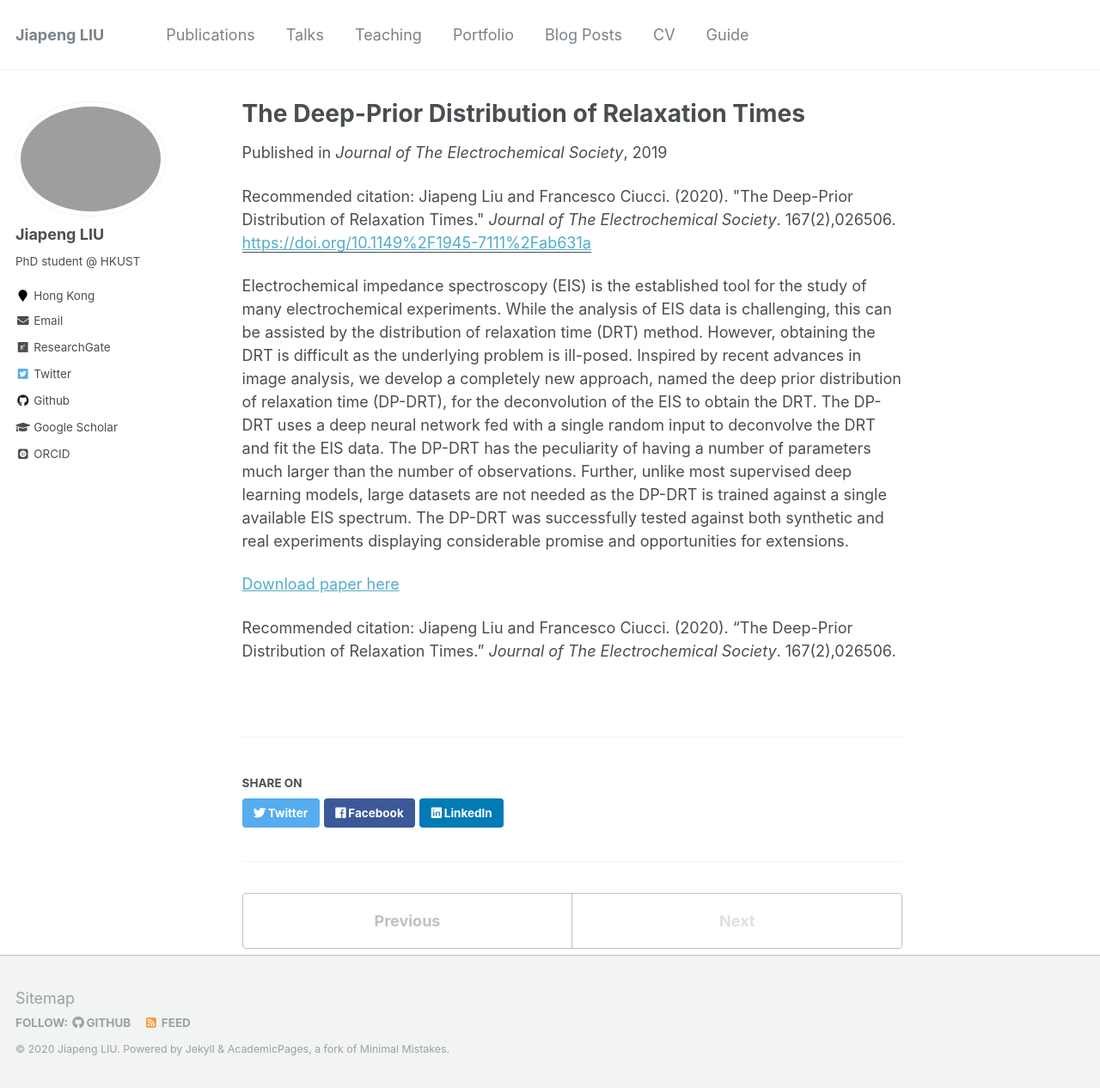
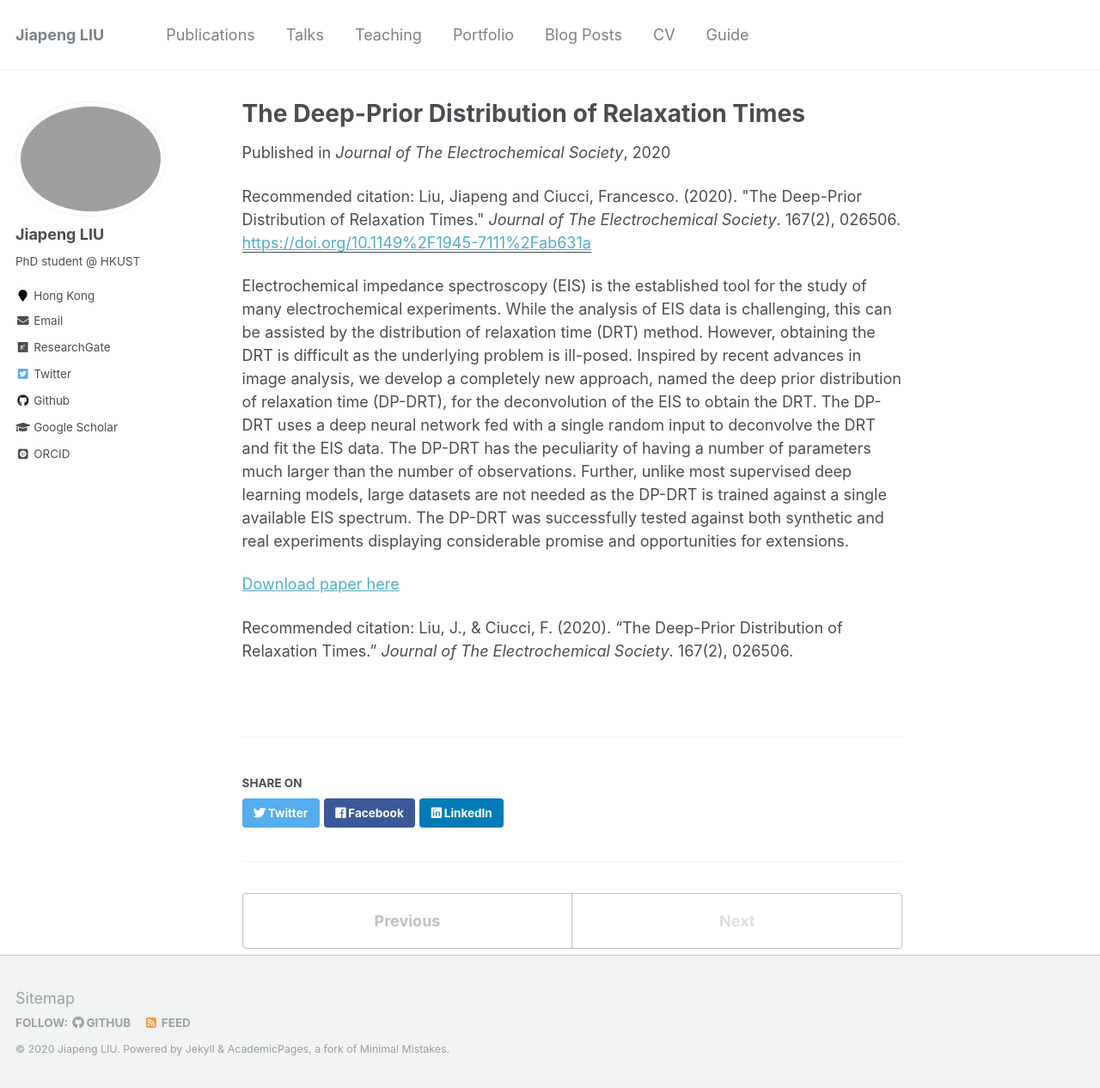
Before and after one commit to jiapeng-liu/jiapeng-liu.github.io, a Jekyll site: the page built from _publications/2020-01-paper-5.md, in a window 1280 px wide and 1266 px high. Shown: the whole window at 86% size. Built offline with Jekyll 4.4.1, drawn with Linux system fonts in a browser that asks for light colours; some web fonts are replaced.

Commit message:
update publication

```diff
--- a/_publications/2019-12-paper-5.md
+++ b/_publications/2020-01-paper-5.md
@@ -3,13 +3,13 @@ title: "The Deep-Prior Distribution of Relaxation Times"
 collection: publications
 permalink: /publication/2019-12-paper-5
 excerpt: ''
-date: 2019-12-01
+date: 2020-01-09
 venue: 'Journal of The Electrochemical Society'
 paperurl: 'https://doi.org/10.1149%2F1945-7111%2Fab631a'
-citation: 'Jiapeng Liu and Francesco Ciucci. (2020). &quot;The Deep-Prior Distribution of Relaxation Times.&quot; <i>Journal of The Electrochemical Society</i>. 167(2),026506.'
+citation: 'Liu, Jiapeng and Ciucci, Francesco. (2020). &quot;The Deep-Prior Distribution of Relaxation Times.&quot; <i>Journal of The Electrochemical Society</i>. 167(2), 026506.'
 ---
 Electrochemical impedance spectroscopy (EIS) is the established tool for the study of many electrochemical experiments. While the analysis of EIS data is challenging, this can be assisted by the distribution of relaxation time (DRT) method. However, obtaining the DRT is difficult as the underlying problem is ill-posed. Inspired by recent advances in image analysis, we develop a completely new approach, named the deep prior distribution of relaxation time (DP-DRT), for the deconvolution of the EIS to obtain the DRT. The DP-DRT uses a deep neural network fed with a single random input to deconvolve the DRT and fit the EIS data. The DP-DRT has the peculiarity of having a number of parameters much larger than the number of observations. Further, unlike most supervised deep learning models, large datasets are not needed as the DP-DRT is trained against a single available EIS spectrum. The DP-DRT was successfully tested against both synthetic and real experiments displaying considerable promise and opportunities for extensions.
 
 [Download paper here](http://jiapeng-liu.github.io/files/paper5.pdf)
 
-Recommended citation: Jiapeng Liu and Francesco Ciucci. (2020). "The Deep-Prior Distribution of Relaxation Times." <i>Journal of The Electrochemical Society</i>. 167(2),026506.
+Recommended citation: Liu, J., & Ciucci, F. (2020). "The Deep-Prior Distribution of Relaxation Times." <i>Journal of The Electrochemical Society</i>. 167(2), 026506.
```
Also changed, not shown: _publications/2018-11-paper-2.md (+3 -3 lines), _publications/2019-11-paper-4.md (+4 -4 lines), _publications/2019-08-paper-3.md (renamed from _publications/2019-07-paper-3.md).
